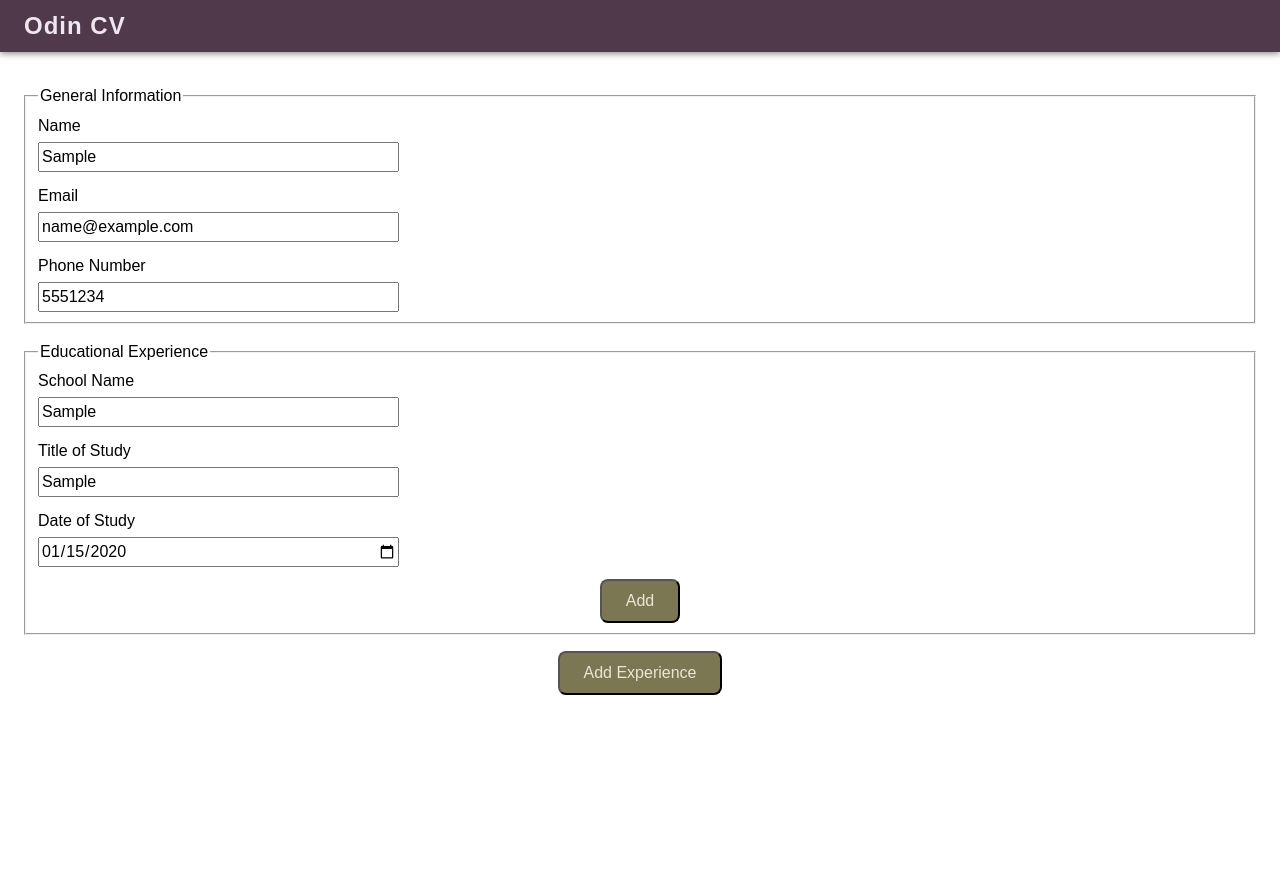
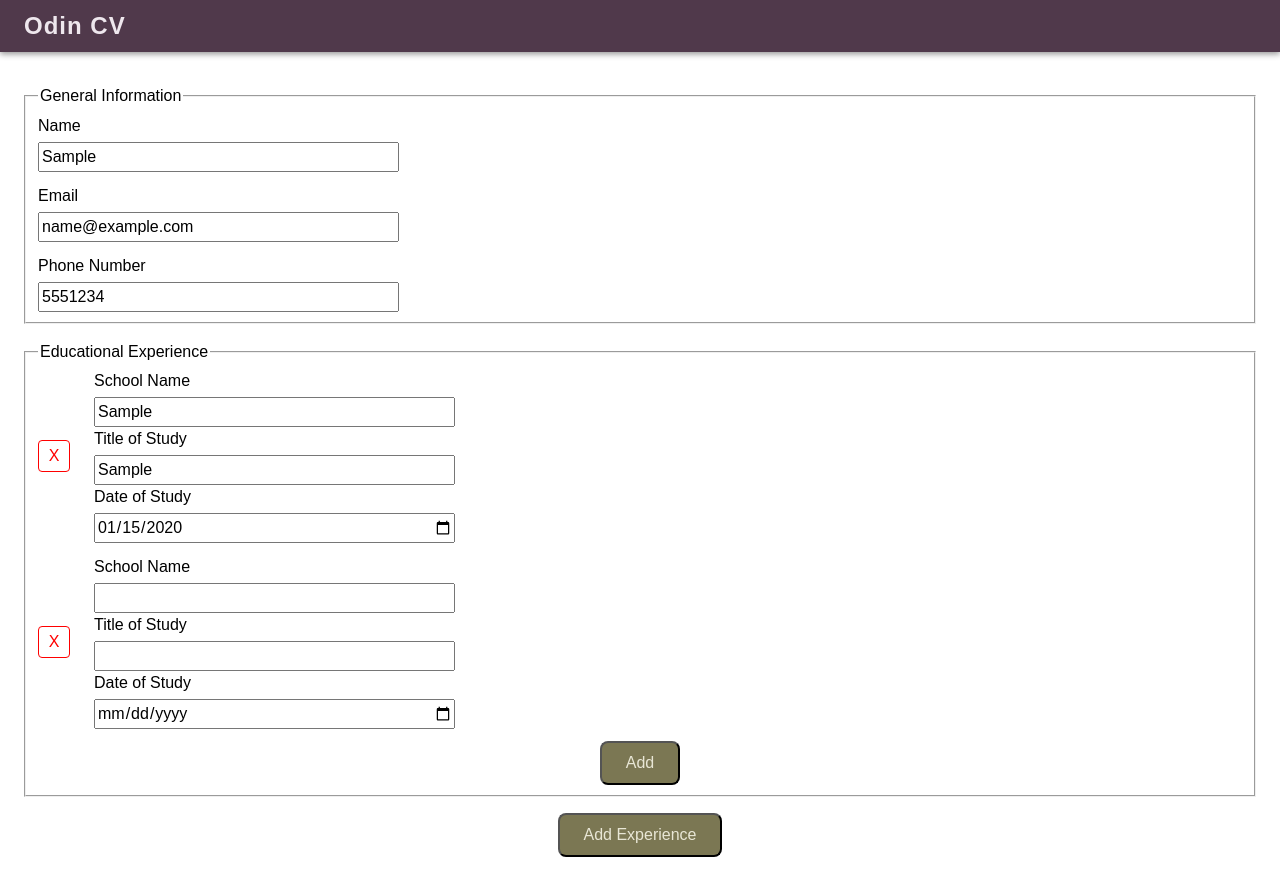
Before and after one commit to lymyr/odin-cv, a React (Vite) app: page / in a window 1280 px wide. Both pictures are taken after typing "Sample", "name@example.com", "5551234", "Sample", "Sample", "2020-01-15" into the empty fields and a click on the button "Add". Before the commit the page ends 800 px from the top, so only its background shows below. Built offline with nearby package versions, Linux system fonts and the light colour scheme.

Commit message:
feat: implemented add and remove edu & exp creds
edu and exp now renders based off 'applicant'

```diff
--- a/src/App.jsx
+++ b/src/App.jsx
@@ -16,7 +16,7 @@ function App() {
               studyDate: null
           }
       ],
-      experience: "none"
+      experience: []
   });
 
   return (
--- a/src/components/Form.jsx
+++ b/src/components/Form.jsx
@@ -23,6 +23,19 @@ export default function Form({applicant, setApplicant}) {
             }
     ]})}
 
+    function removeEdu(eduID) {
+        setApplicant({
+            ...applicant,
+            education: applicant.education.filter(edu => edu.id !== eduID)
+        })
+    }
+
+    function removeExp(expID) {
+        setApplicant({
+            ...applicant,
+            experience: applicant.experience.filter(exp => exp.id !== expID)
+        })
+    }
     return (
         <form
             onSubmit={
@@ -57,21 +70,62 @@ export default function Form({applicant, setApplicant}) {
                 >
                  </Input>
             </GroupField>
+
             <GroupField text="Educational Experience">
-                <Input label="School Name" id="school"></Input>
-                <Input label="Title of Study" id="study-title"></Input>
-                <Input label="Date of Study" id="study-date" type="date"></Input>
-                <AddButton></AddButton>
+                {applicant.education.map(edu => {
+                    return (
+                        <div className="input-wrapper" key={edu.id}>
+                            {applicant.education.length > 1 && <button onClick={() => removeEdu(edu.id)}>X</button>}
+                            <div>
+                                <Input
+                                label="School Name"
+                                id={`name-${edu.id}`}
+                                handleChange={
+                                    (e) => setApplicant({...applicant, name: e.target.value})
+                                }
+                                >
+                                </Input>
+                                <Input
+                                    label="Title of Study"
+                                    id={`study-title-${edu.id}`}
+                                    handleChange={
+                                        (e) => setApplicant({...applicant, email: e.target.value})
+                                    }
+                                >
+                                </Input>
+                                <Input
+                                    label="Date of Study"
+                                    id={`study-date-${edu.id}`}
+                                    type="date"
+                                    handleChange={
+                                        (e) => setApplicant({...applicant, phoneNo: e.target.value})
+                                    }
+                                >
+                                </Input>
+                            </div>
+                        </div>
+                )})}
+                <AddButton handleClick={addEducation}></AddButton>
             </GroupField>
 
             {
-                applicant.experience === "none" ?
-                <AddButton text="Add Experience"></AddButton> :
+                applicant.experience.length === 0 ?
+                <AddButton text="Add Experience" handleClick={addExperience}></AddButton> :
                 <GroupField text="Practical Experience">
-                    <Input label="Company Name" id="company-name"></Input>
-                    <Input label="Position Title" id="position"></Input>
-                    <Input label="From" id="work-start-date" type="date"></Input>
-                    <Input label="To" id="work-end-date" type="date"></Input>
+                    {applicant.experience.map(exp => {
+                        return (
+                            <div className="input-wrapper" key={exp.id}>
+                                {<button onClick={() => removeExp(exp.id)}>X</button>}
+                                <div>
+                                    <Input label="Company Name" id={`company-name-${exp.id}`}></Input>
+                                    <Input label="Position Title" id={`position-${exp.id}`}></Input>
+                                    <Input label="From" id={`work-start-date-${exp.id}`} type="date"></Input>
+                                    <Input label="To" id={`work-end-date-${exp.id}`} type="date"></Input>
+
+                                </div>
+                            </div>
+                    )})}
+                    <AddButton handleClick={addExperience}></AddButton>
                 </GroupField>
             }
 
--- a/src/styles/Form.css
+++ b/src/styles/Form.css
@@ -3,4 +3,35 @@ form {
     flex-direction: column;
     gap: var(--form-gap);
     padding: 32px var(--inline-space);
+
+    --del-color: red;
+    --del-button-size: 32px;
 }
+
+.input-wrapper {
+    display:grid;
+    grid-template-columns: var(--del-button-size) 100%;
+    gap: 24px;
+    align-items: center;
+}
+
+.input-wrapper > div {
+    grid-column: 2/3;
+}
+
+.input-wrapper > button {
+    height: var(--del-button-size);
+    background-color: transparent;
+    border: 1px solid var(--del-color);
+    color: var(--del-color);
+    border-radius: 4px;
+    transition:
+        background-color 150ms ease-out,
+        color 250ms ease-out;
+}
+
+.input-wrapper > button:hover {
+    background-color: var(--del-color);
+    color: white;
+    cursor: pointer;
+}
```
